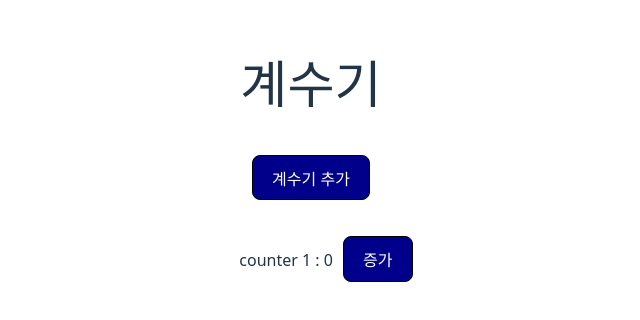
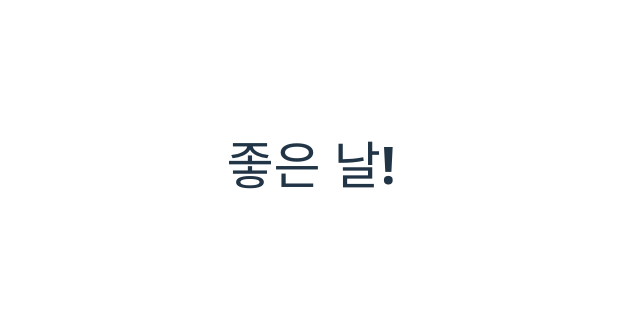
Before and after one commit to osparking/react-callback, a React (Vite) app: page / in a window 1280 px wide. Shown: the part 236-556 px from the top of the page, without its empty margins (329-969 px from the left). Built offline with nearby package versions, Linux system fonts and the light colour scheme.

Commit message:
state holds form data

```diff
--- a/src/App.jsx
+++ b/src/App.jsx
@@ -1,43 +1,17 @@
-import { useState } from 'react';
+import React, { useState } from 'react';
 import './App.css';
 
 function App() {
-  const [counters, setCounters] = useState([{ id: 1, value: 0 }]);
-  const addCounter = () => {
-    setCounters([...counters, { id: counters.length + 1, value: 0 }]);
-  }
-
-  const incCount = (id) => {
-    // setCounters(counters.map(c =>
-    //   c.id === id ? {...c, value: c.value + 1} : c
-    // ));
-    const updatedCounters = counters.map(c => {
-      if (c.id === id) {
-        return {...c, value: c.value + 1}
-      }
-      return c;
-    });
-    setCounters(updatedCounters);
-  }
-
+  const [formData, setFormData] = useState({
+    text: "",
+    checkbox: false,
+    radio: "",
+    select: ""
+  })
   return (
-    <>
-      <h1>계수기</h1>
-      <button className="button ms-3" onClick={addCounter}>계수기 추가</button>
-      <ul>
-        {counters.map(counter => {
-          // counter <id> : <value> <button>
-          return (
-            <li key={counter.id}>
-              counter {counter.id} : {counter.value}
-              <button className='button ms-3'
-                      onClick={() => {incCount(counter.id) }}>
-                증가</button>
-            </li>
-          );
-        })}
-      </ul>
-    </>
+    <div>
+      <h1>좋은 날!</h1>
+    </div>
   )
 }
 
```
